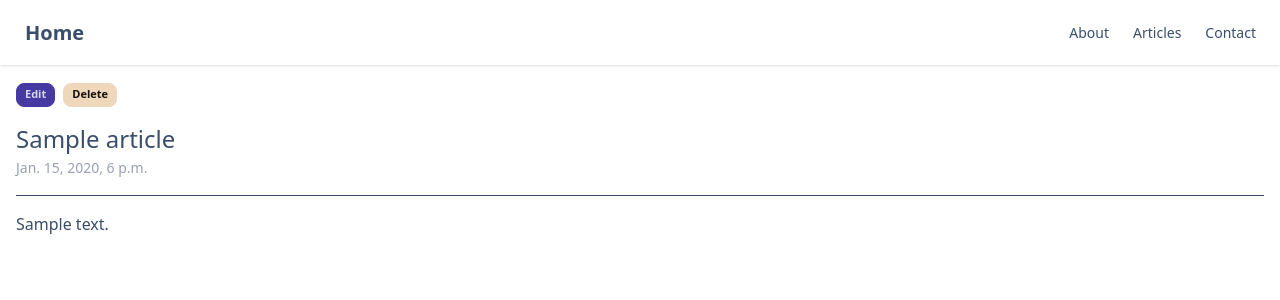
After one commit to legosthes/travel-blog, a Django app: page /articles/1 in a window 1280 px wide. The commit adds this page. Shown: the top 300 px of the page. Run offline with Django 5.2, Linux system fonts and the light colour scheme; tables that the repository leaves empty hold one stand-in row (values such as "Sample post").

Commit message:
feat: added edit and delete articles

```diff
--- a/articles/models.py
+++ b/articles/models.py
@@ -6,5 +6,5 @@ from datetime import datetime
 class Article(models.Model):
     title = models.CharField(max_length=50, null=False)
     content = models.TextField(null=True)
-    published_at = models.DateField(auto_now_add=True)
-    is_published = models.BooleanField(default=False)
+    published_at = models.DateTimeField(auto_now_add=True)
+    is_published = models.BooleanField(default=False, null=False)
--- /dev/null
+++ b/articles/templates/articles/detail.html
@@ -0,0 +1,22 @@
+{%extends 'layouts/default.html'%} {%block content%}
+<div class="mt-4 flex flex-row items-end">
+  <button class="btn btn-xs btn-secondary mr-2">
+    <a href="{%url 'articles:edit' article.id%}">Edit</a>
+  </button>
+
+  <form action="{%url 'articles:detail' article.id%}" method="post">
+    {% csrf_token %}
+    <input type="hidden" name="_method" value="delete" />
+    <button class="btn btn-xs btn-warning" type="submit">Delete</button>
+  </form>
+</div>
+
+<div class="mt-4">
+  <h2 class="text-2xl">{{article.title}}</h2>
+
+  <span class="text-sm text-gray-400">{{article.published_at}}</span>
+  <hr class="mt-4" />
+  <p class="mt-4">{{article.content | linebreaksbr}}</p>
+</div>
+
+{%endblock%}
--- a/articles/urls.py
+++ b/articles/urls.py
@@ -5,5 +5,7 @@ app_name = "articles"
 
 urlpatterns = [
     path("", views.index, name="index"),
+    path("<int:id>", views.detail, name="detail"),
+    path("<int:id>edit", views.edit, name="edit"),
     path("new/", views.new, name="new"),
 ]
--- a/articles/views.py
+++ b/articles/views.py
@@ -1,17 +1,40 @@
-from django.shortcuts import render
+from django.shortcuts import render, redirect
 from .forms import ArticleForm
+from .models import Article
 from django.views.decorators.http import require_POST
 
 
 # Create your views here.
-@require_POST
 def index(request):
-    form = ArticleForm(request.POST)
-    form.save()
-
-    return render(request, "articles/index.html")
+    if request.method == "POST":
+        form = ArticleForm(request.POST)
+        form.save()
+        return redirect("articles:index")
+    else:
+        articles = Article.objects.filter(is_published__isnull=False).order_by("-published_at")
+        return render(request, "articles/index.html", {"articles": articles})
 
 
 def new(request):
     form = ArticleForm(request.POST)
     return render(request, "articles/new.html", {"form": form})
+
+
+def detail(request, id):
+    article = Article.objects.get(pk=id)
+    if request.POST:
+        if request.POST["_method"]=="patch":
+            form = ArticleForm(request.POST,instance=article)
+            form.save()
+            return redirect("articles:detail", article.id)
+        if request.POST["_method"]=="delete":
+            article.delete()
+            return redirect("articles:index")
+    else:
+        return render(request, "articles/detail.html", {"article": article})
+
+
+def edit(request, id):
+    article = Article.objects.get(pk=id)
+    form = ArticleForm(instance=article)
+    return render(request, "articles/edit.html",{"article":article,"form":form})
--- a/public/styles/app.css
+++ b/public/styles/app.css
@@ -7,11 +7,18 @@
       "Segoe UI Emoji", "Segoe UI Symbol", "Noto Color Emoji";
     --font-mono: ui-monospace, SFMono-Regular, Menlo, Monaco, Consolas, "Liberation Mono",
       "Courier New", monospace;
+    --color-gray-400: oklch(70.7% 0.022 261.325);
     --spacing: 0.25rem;
+    --text-sm: 0.875rem;
+    --text-sm--line-height: calc(1.25 / 0.875);
     --text-xl: 1.25rem;
     --text-xl--line-height: calc(1.75 / 1.25);
+    --text-2xl: 1.5rem;
+    --text-2xl--line-height: calc(2 / 1.5);
     --text-3xl: 1.875rem;
     --text-3xl--line-height: calc(2.25 / 1.875);
+    --radius-2xl: 1rem;
+    --radius-4xl: 2rem;
     --default-font-family: var(--font-sans);
     --default-mono-font-family: var(--font-mono);
   }
@@ -778,6 +791,18 @@
   }
   .mt-4 {
     margin-top: calc(var(--spacing) * 4);
+  }
+  .mr-2 {
+    margin-right: calc(var(--spacing) * 2);
+  }
+  .mr-4 {
+    margin-right: calc(var(--spacing) * 4);
+  }
+  .mb-4 {
+    margin-bottom: calc(var(--spacing) * 4);
+  }
+  .box-border {
+    box-sizing: border-box;
   }
   .navbar {
     display: flex;
@@ -801,22 +892,61 @@
   .flex-col {
     flex-direction: column;
   }
+  .flex-row {
+    flex-direction: row;
+  }
+  .flex-wrap {
+    flex-wrap: wrap;
+  }
+  .items-center {
+    align-items: center;
+  }
+  .items-end {
+    align-items: flex-end;
+  }
   .gap-4 {
     gap: calc(var(--spacing) * 4);
+  }
+  .rounded-2xl {
+    border-radius: var(--radius-2xl);
+  }
+  .rounded-4xl {
+    border-radius: var(--radius-4xl);
+  }
+  .border-2 {
+    border-style: var(--tw-border-style);
+    border-width: 2px;
   }
   .bg-base-100 {
     background-color: var(--color-base-100);
   }
+  .p-2 {
+    padding: calc(var(--spacing) * 2);
+  }
+  .p-4 {
+    padding: calc(var(--spacing) * 4);
+  }
   .px-1 {
     padding-inline: calc(var(--spacing) * 1);
+  }
+  .text-2xl {
+    font-size: var(--text-2xl);
+    line-height: var(--tw-leading, var(--text-2xl--line-height));
   }
   .text-3xl {
     font-size: var(--text-3xl);
     line-height: var(--tw-leading, var(--text-3xl--line-height));
   }
+  .text-sm {
+    font-size: var(--text-sm);
+    line-height: var(--tw-leading, var(--text-sm--line-height));
+  }
   .text-xl {
     font-size: var(--text-xl);
     line-height: var(--tw-leading, var(--text-xl--line-height));
+  }
+  .text-gray-400 {
+    color: var(--color-gray-400);
   }
   .shadow-sm {
     --tw-shadow: 0 1px 3px 0 var(--tw-shadow-color, rgb(0 0 0 / 0.1)), 0 1px 2px -1px var(--tw-shadow-color, rgb(0 0 0 / 0.1));
@@ -843,9 +973,41 @@
       }
     }
   }
+  .btn-sm {
+    --fontsize: 0.75rem;
+    --btn-p: 0.75rem;
+    --size: calc(var(--size-field, 0.25rem) * 8);
+  }
+  .btn-xs {
+    --fontsize: 0.6875rem;
+    --btn-p: 0.5rem;
+    --size: calc(var(--size-field, 0.25rem) * 6);
+  }
   .btn-primary {
     --btn-color: var(--color-primary);
     --btn-fg: var(--color-primary-content);
+  }
+  .btn-secondary {
+    --btn-color: var(--color-secondary);
+    --btn-fg: var(--color-secondary-content);
+  }
+  .btn-warning {
+    --btn-color: var(--color-warning);
+    --btn-fg: var(--color-warning-content);
+  }
+  .hover\:text-accent {
+    &:hover {
+      @media (hover: hover) {
+        color: var(--color-accent);
+      }
+    }
+  }
+  .hover\:text-secondary {
+    &:hover {
+      @media (hover: hover) {
+        color: var(--color-secondary);
+      }
+    }
   }
 }
 @layer base {
@@ -1101,6 +1263,11 @@
     background-position: -50%;
   }
 }
+@property --tw-border-style {
+  syntax: "*";
+  inherits: false;
+  initial-value: solid;
+}
 @property --tw-shadow {
   syntax: "*";
   inherits: false;
@@ -1169,6 +1336,7 @@
 @layer properties {
   @supports ((-webkit-hyphens: none) and (not (margin-trim: inline))) or ((-moz-orient: inline) and (not (color:rgb(from red r g b)))) {
     *, ::before, ::after, ::backdrop {
+      --tw-border-style: solid;
       --tw-shadow: 0 0 #0000;
       --tw-shadow-color: initial;
       --tw-shadow-alpha: 100%;
```
Also changed, not shown: other parts of public/styles/app.css (+72 -0 lines), articles/templates/articles/edit.html (added, +15 -0 lines), articles/templates/articles/index.html (+12 -0 lines), articles/migrations/0002_alter_article_published_at.py (added).
